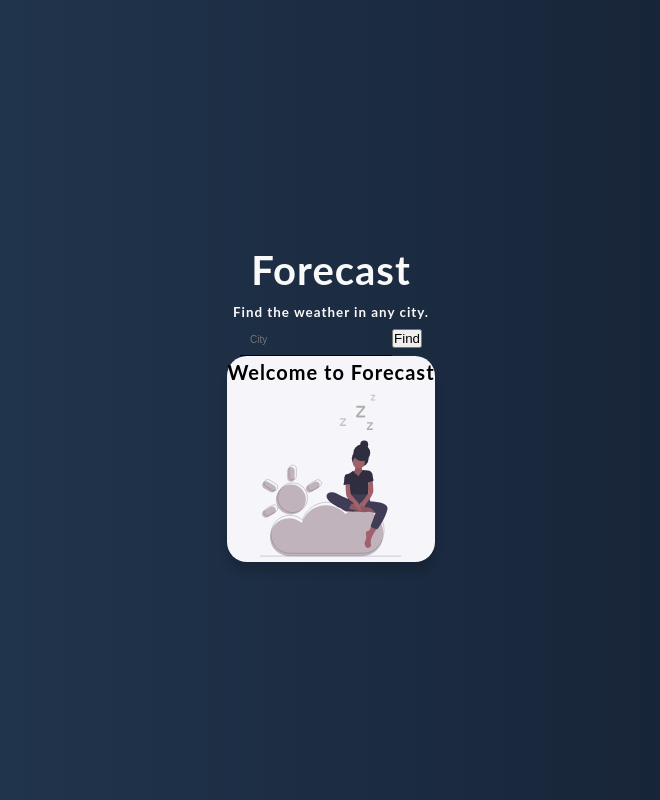
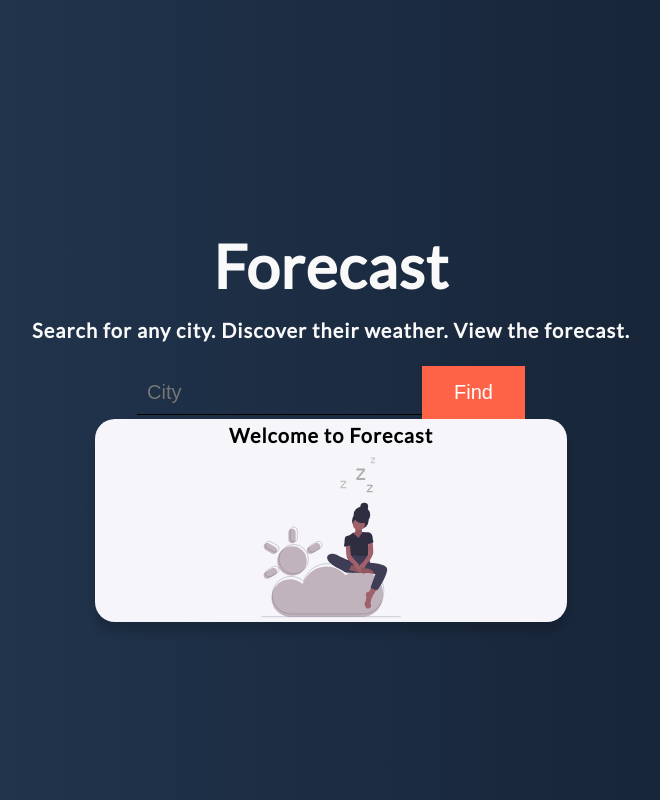
Before and after one commit to kelalm/forecast, a React (Create React App) app: page / in a window 1280 px wide. Shown: the whole page, without its empty margins (309-969 px from the left). Built offline with nearby package versions, Linux system fonts and the light colour scheme.

Commit message:
Styling changes

```diff
--- a/src/App.css
+++ b/src/App.css
@@ -1,3 +1,5 @@
+@import url("https://fonts.googleapis.com/css?family=Lato&display=swap");
+
 :root {
   --color-primary: #1a1c3e;
   --color-primary-light: #454666;
@@ -58,7 +60,16 @@ body {
 }
 
 .Header {
-  font-size: 2rem;
+  display: flex;
+  margin-top: 2rem;
+  flex-direction: column;
+  padding: 2rem;
+  text-align: center;
+  font-size: 3rem;
+}
+
+.Header h1 {
+  font-weight: bold;
 }
 
 .card {
@@ -87,9 +98,21 @@ input[type="text"] {
   border: none;
   border-bottom: 1px solid #000000;
   padding: 10px;
-  font-size: 1rem;
+  font-size: 2rem;
+  color: white;
 }
 
 *:focus {
   outline: none;
 }
+
+button {
+  background-color: tomato; /* Green */
+  border: none;
+  color: white;
+  padding: 15px 32px;
+  text-align: center;
+  text-decoration: none;
+  display: inline-block;
+  font-size: 2rem;
+}
--- a/src/components/Header.js
+++ b/src/components/Header.js
@@ -4,7 +4,7 @@ export default function Header() {
   return (
     <div className="Header">
       <h1>Forecast</h1>
-      <h6>Find the weather in any city.</h6>
+      <h6>Search for any city. Discover their weather. View the forecast.</h6>
     </div>
   );
 }
```
